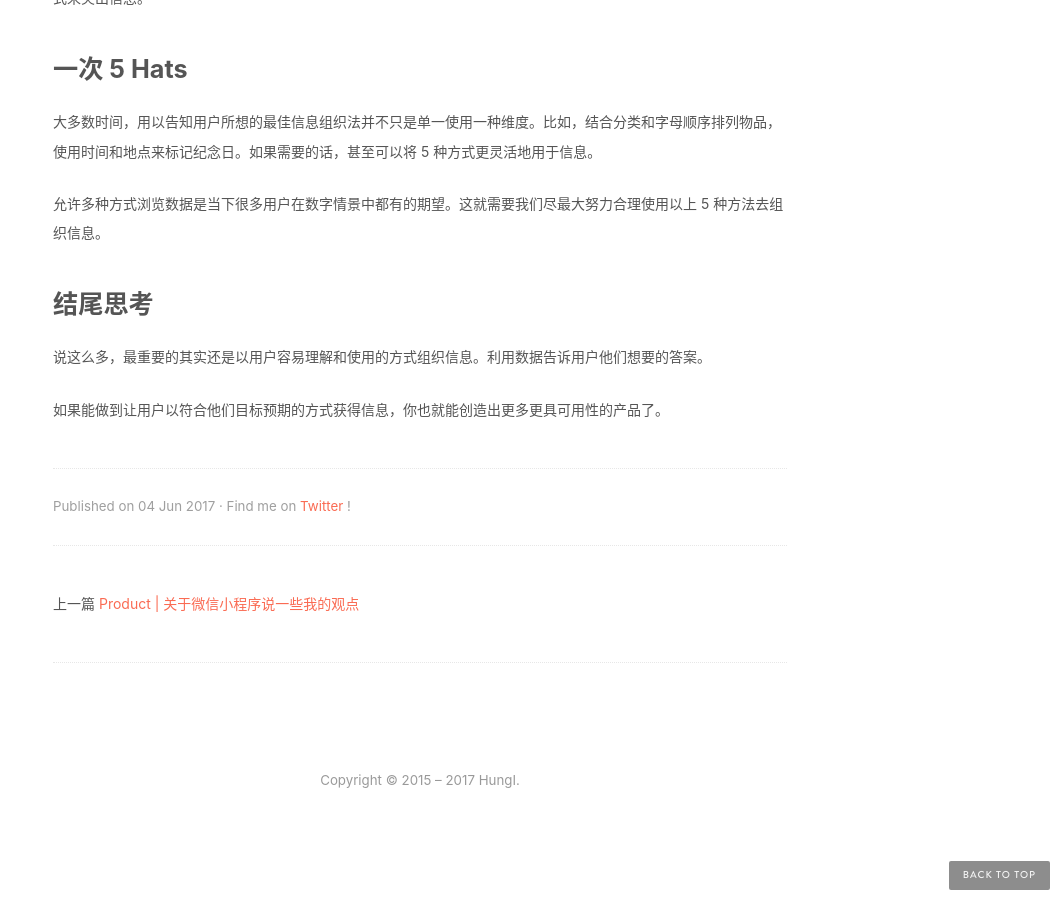
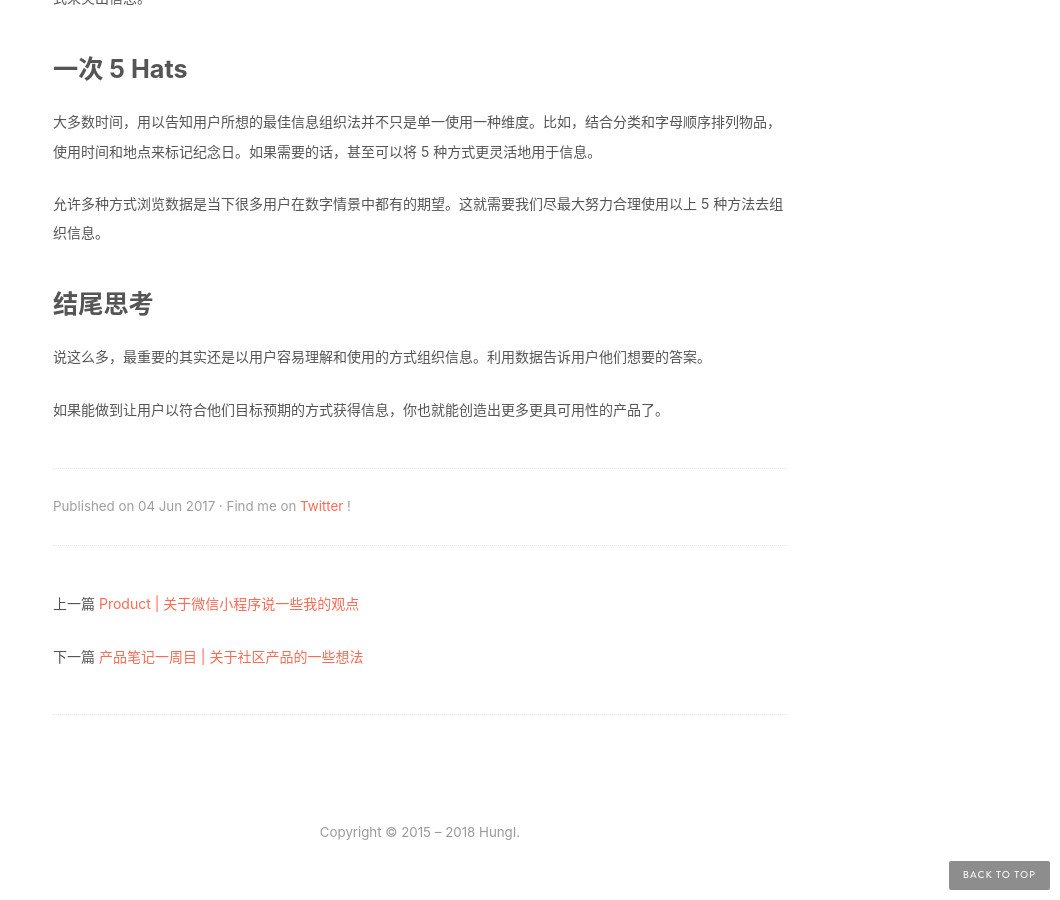
Before and after one commit to hominthesky/blog, a Jekyll site: the page built from _posts/2017-06-04-Organizing-Information.md, in a window 1280 px wide and 900 px high, scrolled down 3607 px. Shown: the whole window, without its empty margins (220-1280 px from the left). Built offline with Jekyll 4.4.1, drawn with Linux system fonts in a browser that asks for light colours; nearby versions of some CDN libraries; comment, search, counter and statistics services are not loaded; some of the changed lines change nothing that is shown.

Commit message:
Add New Post

```diff
--- a/_layouts/default.html
+++ b/_layouts/default.html
@@ -54,7 +54,7 @@
 
       {{ content }}
       <footer class="footer">
-        <p>Copyright &copy; 2015 – 2017 HungI.</p>
+        <p>Copyright &copy; 2015 – 2018 HungI.</p>
       </footer>
     </div>
     <script src="https://apis.google.com/js/platform.js" async defer></script>
--- /dev/null
+++ b/_posts/2018-10-24-Product-Note-1.md
@@ -0,0 +1,40 @@
+---
+layout: post
+title: 产品笔记一周目 | 关于社区产品的一些想法
+cover: blank.png
+comments: true
+categories: posts
+tags: product, product design
+---
+
+
+
+## 写在前面
+
+想以此种笔记的形式零散的记录下一些来自产品工作中的思考和经验。
+
+
+
+## 笔记一周目
+
+### **产品在使用「专业技巧」之前更应想明产品的差异和核心价值。**
+我观察到很多产品项目都是以一个**「命令」**和**「下发任务」**的形式展开，先有「果」再去补足「因」。这个命令和任务其实已经是一个结论了，所以有点自圆其说的意思，因为我要做跟某当前火热的社区相似的产品，所以我去导用户，要努力提升 ctr、留存、时长、人均关注等指标。而这些指标我认为均是关于「产品专业技巧」的概念，通过一些经验性的专业性的手段往往可以在短时间内使指标数据有一定起色，**但一个产品的成败（长期留存、自增长）并不是这些技巧决定的，更应是产品的「核心价值」。**在我看来在使用技巧前更应明白产品的核心价值，为什么被你的用户需要甚至无可替代，一定要想清楚这部分，否则用再多技巧也是白搭或者仅能让你成为「及格生」而非「优等生」。道理很简单，但往往落实到过程中时，更多人还是倾向于使用自己多年工作经验积累到的专业手段去达成来自 KPI 或 OKR 的 KR 体现出来的目标，这样短期会有效，但很快就会到瓶颈。没有核心价值的产品始终无法得到用户的忠心，也无法帮助团队达成长远目标。
+
+
+
+
+
+### **移动设备普及的今天更应该使用充分发挥移动设备优势的互动形态。**
+去年 Flickr 统计手机拍摄的照片占比已过 50%。PC 和移动设备上的产品解决的需求可能都是一个，比如—— 生产视频，但方式是可以完全不一样的，在移动触控为主和 PC 点击按键为主的交互差异之下，移动端完全可以给用户提供更自然和直接的产品交互形态。比如 PC 上暗示用户可移除关闭需要一个 x 按钮，而在移动端则可以更自然更直观——不想看那我就划掉 / 拖进垃圾桶等等而不一定是一种 PC 式的按钮与功能一一对应的显性关系；感觉这样的形态在目前产品中做得比较好或者大胆的要数 Instagram 和 Snapchat，Instagram 会中庸一些（个人认为大众产品稳一些较好），而 Snapchat 则会更大胆激进；但在记录、拍摄和编辑体验上均是对移动设备的特点有思考的——眼下的瞬间、直观的记录编辑操作、快速的分享、活泼多元高效的互动方式，算是给很多同类产品开了路，但是同类产品们还学得不够，大概还有很多人仍没有从 PC 时代所产生的经典产品 / 交互形态里脱离出来。
+
+
+
+
+
+### **社区内容及调性应该有「人」的策略和价值取向。**
+最近「马蜂窝事件」被人曝出，但作为行业内，有点见怪不怪，冷启动时抓取点别人的内容，好像是理所当然或者是业界常态，大家都这样做，为什么我不能。其实我**个人比较不赞同「大家都这样做，为什么我不」的心态**。当然如果是一件会有明确收益的事可能我会想要借鉴。但据我观察那些大量无差别抓取别人数据为己用的产品往往并没有因为抓取而获得很好的后续收益和口碑，因为**大量无差别的批量抓取带来的就是没有个性甚至是没有品质的内容**。用户不是傻子，当下的用户已经很擅长分辨真假账号甚至真假数据了。就连大家认为发展比较滞后印度，经过访谈发现那里的用户也练就成了分辨 Fake User 的本事。所以我认为即使利用自动化工具或算法生成内容也需要产品设计者明确理解用户诉求，能 get 到当下用户群口味的设计者才有希望为用户创造出对味内容，总之产品设计者不能因为「自动化」的存在而让自己的大脑懒惰！在冷启动时由于没有历史数据沉淀没有样本，便更需要融入更多「人」的参与及编排，而不是奢望多快好省而把一切工作交由一个策略粗暴的机器，这样快是快，得来的内容难免生硬虚假过时，没有趣味。这样遍布虚假爬取内容的社区冷启动，真的能吸引来多少愿意长期留下的用户？但目前我认为做得比较好的是**即刻**，它早期内容非原创，但并不意味纯靠无脑爬取，即刻编辑整理的大量有趣标签便是用「人」的策略去编排海量信息，切中了大量年轻人的喜好，便打下了一个个兴趣圈子的根基，为后续的高质量内容自生产创造可能。
+
+
+
+### **短视频是大脑对图像信息偏好的天性以及存储技术、移动网络发展的产物。**
+视频存储信息从压缩率来说是低效的，但相较文本，在消费场景下，理解成本更低，大脑负荷更低，尤其适合娱乐休闲场景。而在此场景下相较于信息密度和存储效率，人们更需要的是轻松愉悦感，短视频因而盛行。当然现在大量教育内容或者以前惯常以文本呈现的内容也使用了短视频呈现，我想也应是降低学习和消费门槛的原因吧。虽然我认为正统的专业学习教育，枯燥和辛苦应该再所难免。**大脑获取信息必然需付出代价**，要么被碎片信息或视频图像化信息改造，低负荷，花费更多时间获取少量信息；要么花费同样时间去获取更高密度信息，但承受更高负荷。
```
Also changed, not shown: 2 other files.
